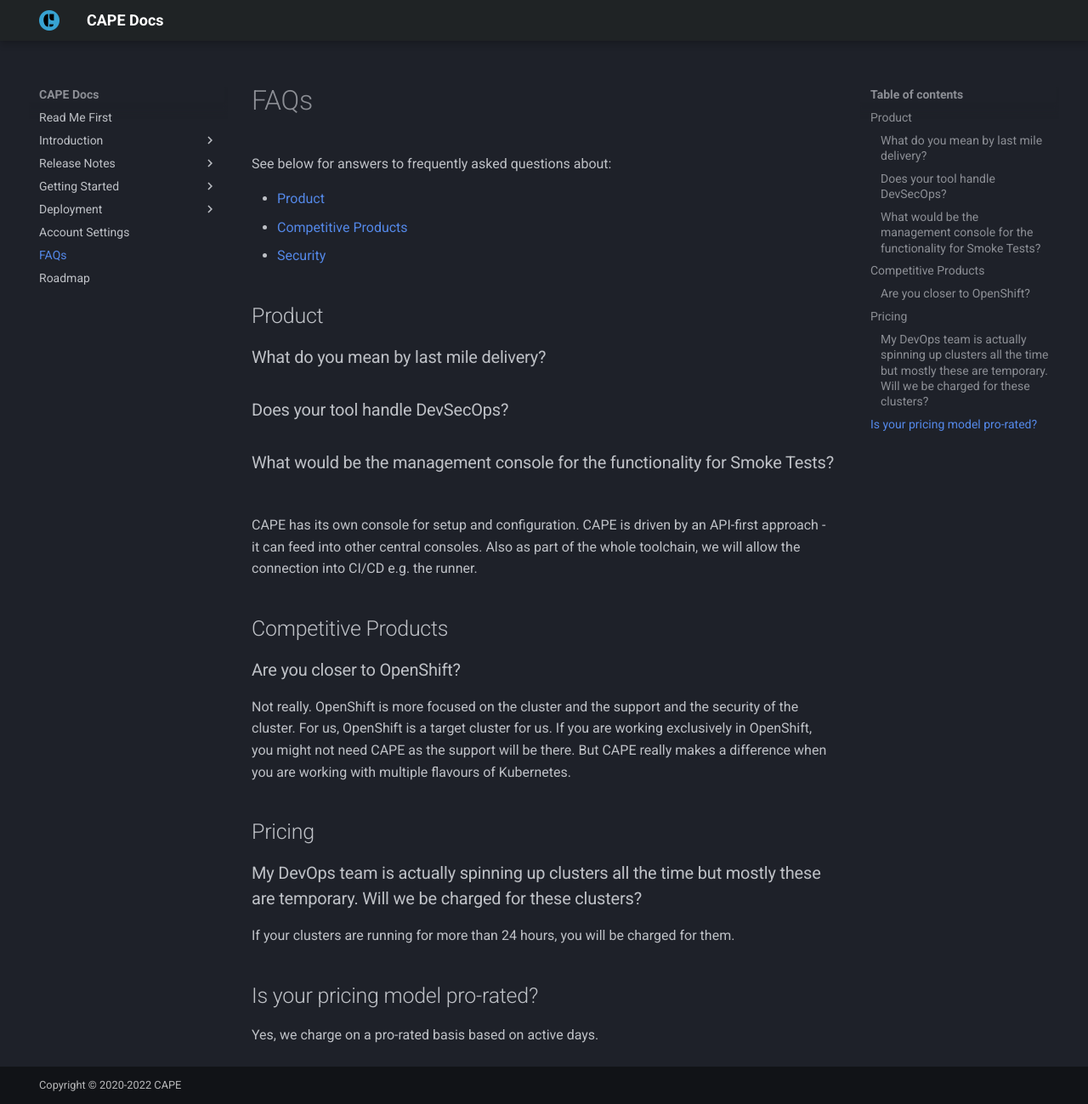
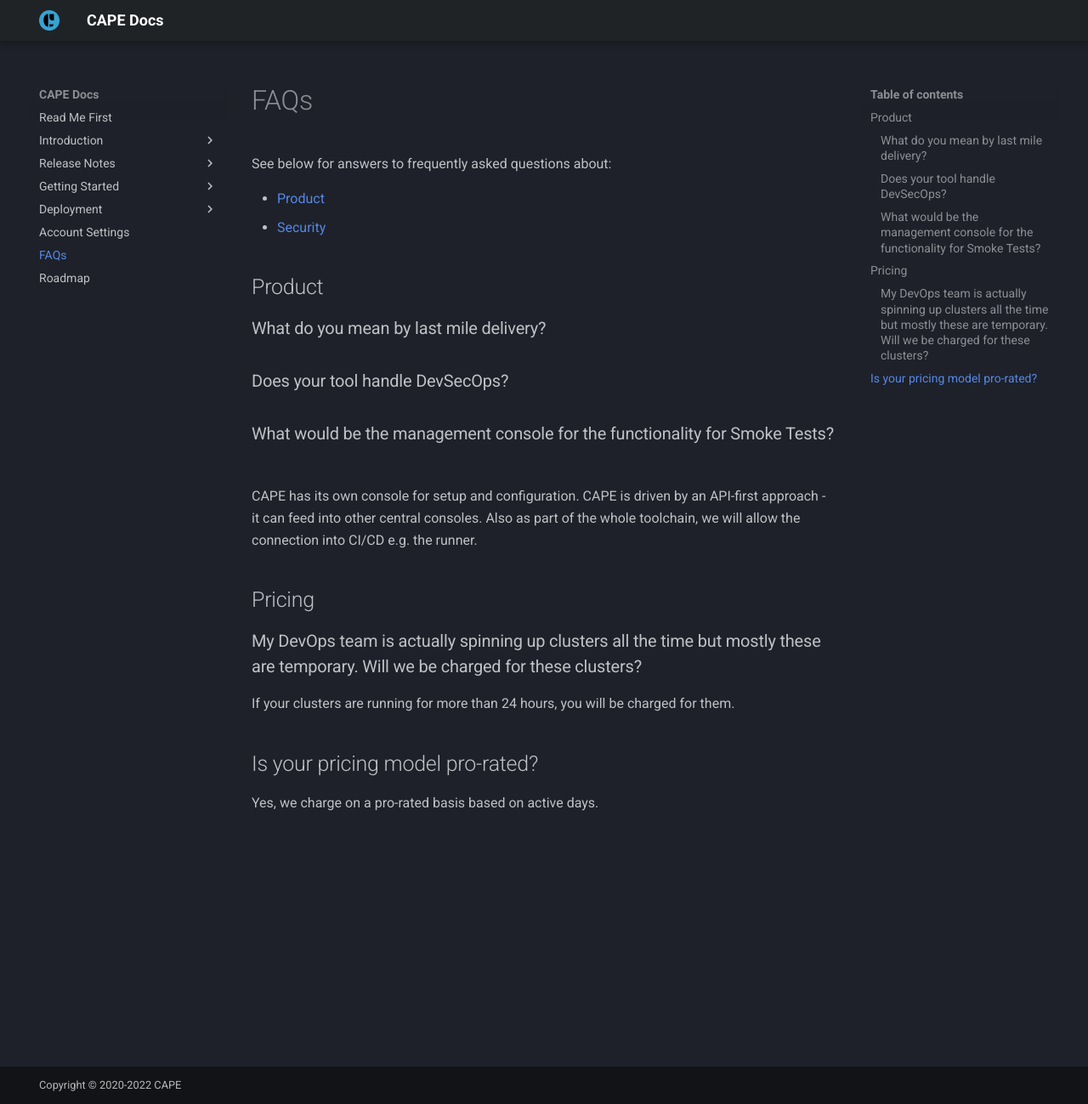
Before and after one commit to thomasyit/capedocs_testmike, an MkDocs documentation site: the page built from docs/faqs.md, in a window 1280 px wide and 1299 px high. Shown: the whole window at 85% size. Built offline with MkDocs 1.6.1 and Material for MkDocs 9.7.7, drawn with Linux system fonts in a browser that asks for light colours.

Commit message:
updated FAQ

```diff
--- a/docs/faqs.md
+++ b/docs/faqs.md
@@ -1,7 +1,6 @@
 See below for answers to frequently asked questions about:
 
 * [Product](#product)
-* [Competitive Products](#competitive-products)
 * [Security](#security)
 
 ## Product
@@ -14,13 +13,7 @@ See below for answers to frequently asked questions about:
 
 CAPE has its own console for setup and configuration. CAPE is driven by an API-first approach - it can feed into other central consoles. Also as part of the whole toolchain, we will allow the connection into CI/CD e.g. the runner.
 
-## Competitive Products
-
-### Are you closer to OpenShift?
-Not really. OpenShift is more focused on the cluster and the support and the security of the cluster. For us, OpenShift is a target cluster for us. If you are working exclusively in OpenShift, you might not need CAPE as the support will be there. But CAPE really makes a difference when you are working with multiple flavours of Kubernetes.
-
 ## Pricing
-
 
 ### My DevOps team is actually spinning up clusters all the time but mostly these are temporary. Will we be charged for these clusters?
 If your clusters are running for more than 24 hours, you will be charged for them.
```
